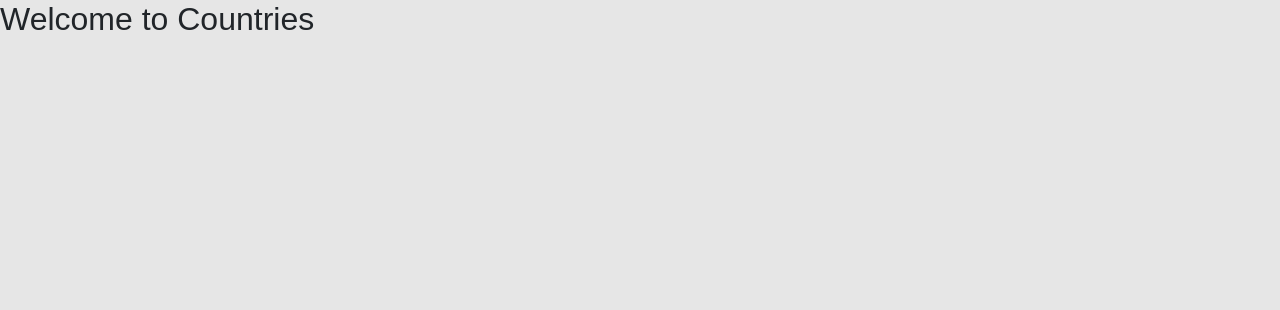
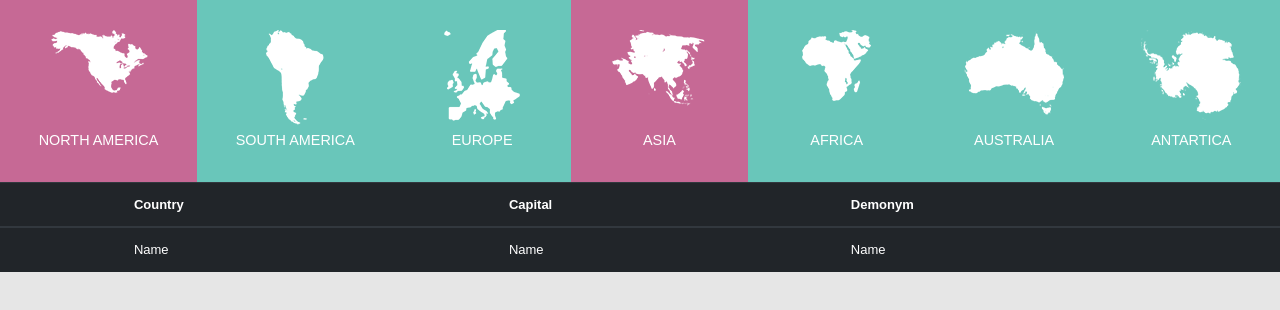
Before and after one commit to PappyVanWinkkle/Countryz, a React (Create React App) app in the folder client/: page /countries in a window 1280 px wide. Shown: the top 310 px of the page. Built offline with nearby package versions, Linux system fonts and the light colour scheme; no server answers; a web font is replaced by a local one.

Commit message:
made more changes to the redux store of the app

```diff
--- /dev/null
+++ b/client/src/Components/countries.css
@@ -0,0 +1,6 @@
+body {
+  margin: 0;
+  padding: 0;
+  font-family: sans-serif;
+  background-color: white;
+}
--- a/client/src/Components/countries.js
+++ b/client/src/Components/countries.js
@@ -6,23 +6,49 @@
 
 import React, { Component } from "react";
 import { connect } from "react-redux";
+import Nav from "./navbar";
+import Continents from "./continents";
+import Footer from "./footer";
 import getCountries from "../actions/countriesAction";
 import PropTypes from "prop-types";
 
 class Countries extends Component {
   componentWillMount() {
     this.props.getCountries();
+    //console.log(this.props.getCountries());
   }
   render() {
+    //console.log(this.props.countries);
     return (
       <div>
-        <h2>Welcome to Countries</h2>
+        <Continents />
+
+        <table className="table table-dark">
+          <thead>
+            <tr>
+              <th scope="col" />
+              <th scope="col">Country</th>
+              <th scope="col">Capital</th>
+              <th scope="col">Demonym </th>
+            </tr>
+          </thead>
+
+          <tbody>
+            <tr>
+              <th scope="row" />
+              <td>Name</td>
+              <td>Name</td>
+              <td>Name</td>
+            </tr>
+          </tbody>
+        </table>
       </div>
     );
   }
 }
 
 //=== CONNECTING TO THE STORE ===//
+
 const mapStateToProps = state => ({
   countries: state.countries
 });
--- a/client/src/actions/countriesAction.js
+++ b/client/src/actions/countriesAction.js
@@ -15,7 +15,7 @@ export default function getCountries() {
       .then(response => {
         dispatch({
           type: GET_ALL_COUNTRIES,
-          payload: response.data
+          countries: response.data
         });
       })
       .catch(err => {
--- a/client/src/reducers/countriesReducer.js
+++ b/client/src/reducers/countriesReducer.js
@@ -6,11 +6,10 @@
 import { GET_ALL_COUNTRIES } from "../actions/types";
 
 const initialState = {
-  countries: {}
+  countries: []
 };
 
 export default function(state = initialState, action) {
-  console.log(action);
   switch (action.type) {
     case GET_ALL_COUNTRIES:
       return {
--- /dev/null
+++ b/client/src/reducers/index.js
@@ -0,0 +1,12 @@
+/*
+  ===========================
+   REDUCERS TO BE COMBINED HERE
+  ============================
+*/
+
+import { combineReducers } from "redux";
+import countriesReducer from "./countriesReducer";
+
+export default combineReducers({
+  countries: countriesReducer
+});
--- a/client/src/store.js
+++ b/client/src/store.js
@@ -1,6 +1,6 @@
 import { createStore, applyMiddleware, compose } from "redux";
 import thunk from "redux-thunk";
-import countriesReducer from "./reducers/countriesReducer";
+import countriesReducer from "./reducers";
 
 const initialState = {};
 
```
